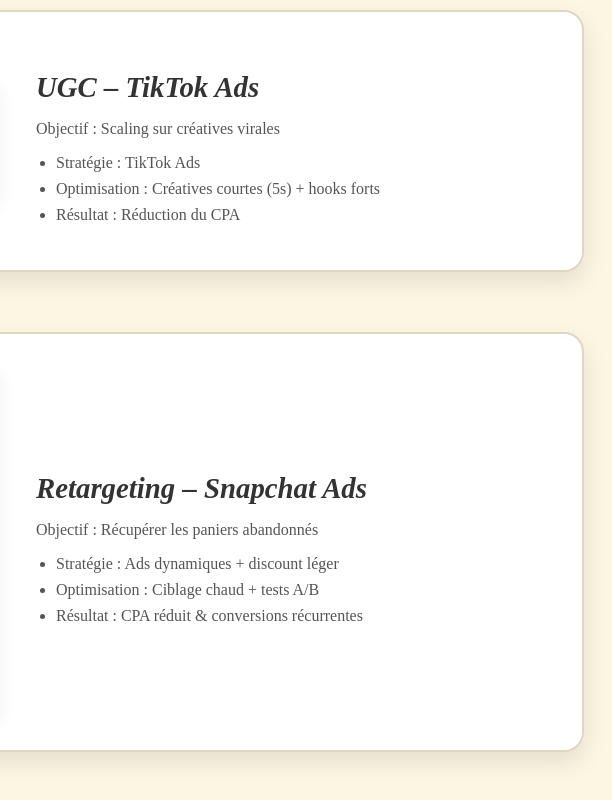
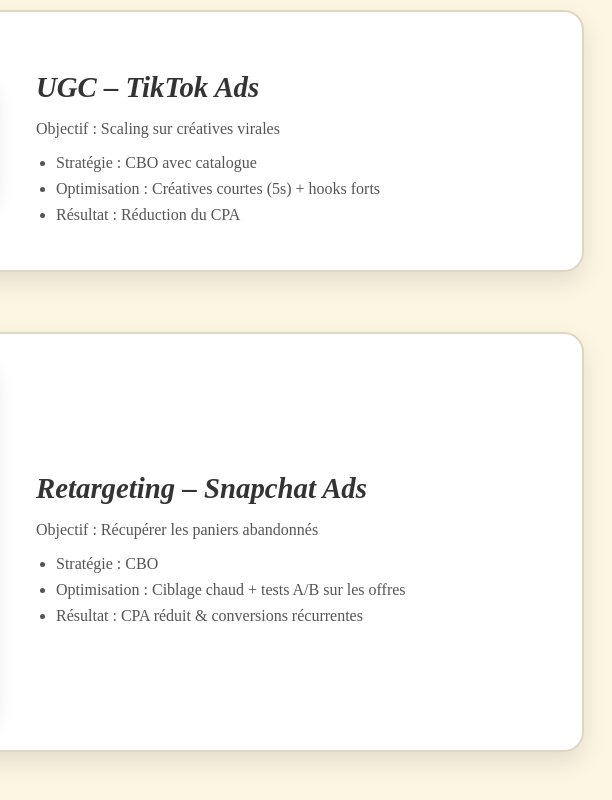
Before and after one commit to anissaaab/portfolio, a plain HTML site: page index.html in a window 1280 px wide. Shown: the part 3894-4694 px from the top of the page, 668-1280 px from the left. Drawn offline with Linux system fonts and the light colour scheme.

Commit message:
Update index.html

```diff
--- a/index.html
+++ b/index.html
@@ -137,7 +137,7 @@
             <h3>UGC – TikTok Ads</h3>
             <p>Objectif : Scaling sur créatives virales</p>
             <ul>
-                <li>Stratégie : TikTok Ads</li>
+                <li>Stratégie : CBO avec catalogue </li>
                 <li>Optimisation : Créatives courtes (5s) + hooks forts</li>
                 <li>Résultat : Réduction du CPA</li>
             </ul>
@@ -153,8 +153,8 @@
             <h3>Retargeting – Snapchat Ads</h3>
             <p>Objectif : Récupérer les paniers abandonnés</p>
             <ul>
-                <li>Stratégie : Ads dynamiques + discount léger</li>
-                <li>Optimisation : Ciblage chaud + tests A/B</li>
+                <li>Stratégie : CBO </li>
+                <li>Optimisation : Ciblage chaud + tests A/B sur les offres </li>
                 <li>Résultat : CPA réduit & conversions récurrentes</li>
             </ul>
         </div>
```
